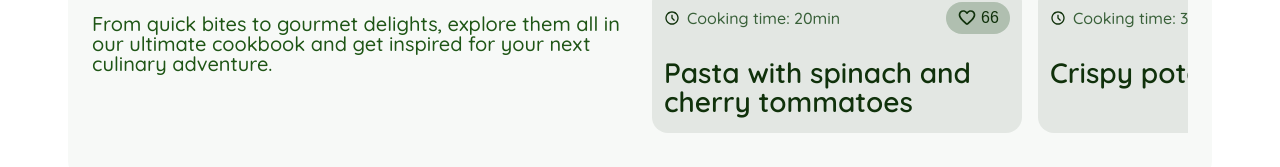
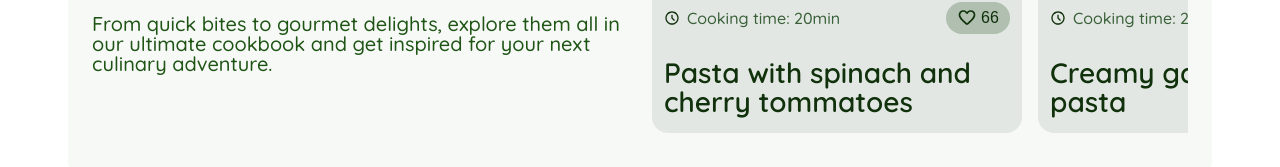
Before and after one commit to FatihYalcin42/code-cuisine, an Angular app: page /cookbook in a window 1280 px wide. Shown: the part 288-455 px from the top of the page. Built offline with nearby package versions, Linux system fonts and the light colour scheme.

Commit message:
fix: render the top five most liked recipes in the cookbook header rail

```diff
--- a/src/app/pages/cookbook-page/cookbook-page.html
+++ b/src/app/pages/cookbook-page/cookbook-page.html
@@ -37,7 +37,7 @@
           </div>
 
           <div class="cookbook-liked-scroll" aria-label="Most liked recipes">
-            @for (recipe of likedRecipes; track recipe.title) {
+            @for (recipe of likedRecipes(); track recipe.title) {
               <article
                 class="cookbook-liked-card"
                 role="button"
--- a/src/app/pages/cookbook-page/cookbook-page.ts
+++ b/src/app/pages/cookbook-page/cookbook-page.ts
@@ -1,4 +1,4 @@
-import { Component, inject } from '@angular/core';
+import { Component, computed, inject } from '@angular/core';
 import { Router, RouterLink } from '@angular/router';
 import { GeneratedRecipe, RecipeGenerationService } from '../../services/recipe-generation.service';
 
@@ -62,6 +62,38 @@ const COOKBOOK_FALLBACK_RECIPES: CookbookLikedRecipe[] = [
     ],
     likes: 42,
   },
+  {
+    title: 'Creamy garlic shrimp pasta',
+    description: 'A rich pasta dish with garlic, shrimp and a silky pan sauce.',
+    prepTime: '22min',
+    cookCount: 2,
+    dietTag: null,
+    userIngredients: ['200g Pasta', '180g Shrimp', '2 Garlic cloves'],
+    extraIngredients: ['60ml Cream', '20g Parmesan cheese'],
+    ingredients: ['200g Pasta', '180g Shrimp', '2 Garlic cloves', '60ml Cream'],
+    steps: [
+      'Cook the pasta in salted water until just al dente and reserve a little cooking water before draining. Keep the pasta warm while you finish the sauce.',
+      'Meanwhile, saute the garlic in a little oil, then add the shrimp and cook until pink on both sides. Stir in the cream and let the sauce bubble gently for a moment.',
+      'Add the pasta to the pan and toss everything together until coated. Use a splash of pasta water if needed, then finish with parmesan and black pepper.',
+    ],
+    likes: 58,
+  },
+  {
+    title: 'Low carb vegan bowl',
+    description: 'A fresh, colorful bowl with roasted vegetables and a herby dressing.',
+    prepTime: '18min',
+    cookCount: 1,
+    dietTag: 'Vegan',
+    userIngredients: ['1 Zucchini', '1 Bell pepper', '1 Avocado'],
+    extraIngredients: ['Lemon juice', 'Mixed seeds'],
+    ingredients: ['1 Zucchini', '1 Bell pepper', '1 Avocado', 'Lemon juice'],
+    steps: [
+      'Slice the vegetables into even pieces and roast or saute them until they soften and pick up a little color. Season them while still warm so they absorb the flavor.',
+      'Meanwhile, mash the avocado lightly with lemon juice to make a quick creamy base. Keep it slightly chunky so the bowl still has texture.',
+      'Arrange everything in a bowl and finish with seeds or herbs on top. Serve right away while the vegetables are still warm.',
+    ],
+    likes: 49,
+  },
 ];
 
 const COOKBOOK_CUISINE_CATEGORIES: CookbookCuisineCategory[] = [
@@ -82,7 +114,9 @@ const COOKBOOK_CUISINE_CATEGORIES: CookbookCuisineCategory[] = [
 export class CookbookPageComponent {
   private readonly recipeGeneration = inject(RecipeGenerationService);
   private readonly router = inject(Router);
-  protected readonly likedRecipes = COOKBOOK_FALLBACK_RECIPES;
+  protected readonly likedRecipes = computed(() =>
+    [...COOKBOOK_FALLBACK_RECIPES].sort((left, right) => right.likes - left.likes).slice(0, 5),
+  );
   protected readonly cuisineCategories = COOKBOOK_CUISINE_CATEGORIES;
 
   protected openRecipe(recipe: GeneratedRecipe): void {
```
